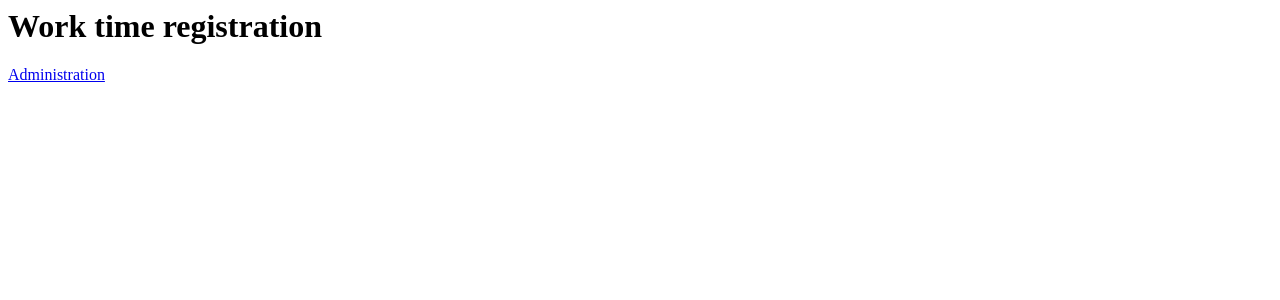
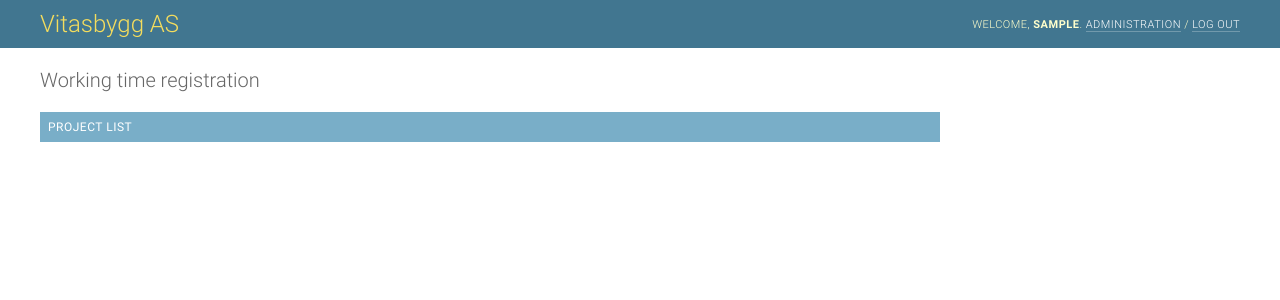
Before and after one commit to andgec/day_on, a Django app: page / in a window 1280 px wide. Shown: the top 300 px of the page. Run offline with Django 3.2, Linux system fonts and the light colour scheme; the visitor is signed in with stand-in values (Sample User, id 1); data that the repository does not hold is empty; some libraries are stand-ins or nearby versions.

Commit message:
Styling and bugfixes

```diff
--- a/co_manager/urls.py
+++ b/co_manager/urls.py
@@ -26,7 +26,7 @@ from receivables.wiews import WorkTimeJournalView
 setup_admin_site(admin.site)
 
 urlpatterns = i18n_patterns(
-    url(r'^$', views.index),
+    url(r'^$', views.index, name='index'),
     url(r'^accounts/', include('django.contrib.auth.urls')),
     url(r'^select2/', include('django_select2.urls')),
     url(r'^admin/', admin.site.urls, name='admin'),
--- a/conf/settings.py
+++ b/conf/settings.py
@@ -34,7 +34,7 @@ LOCAL_ENV = RUNTIME_ENV not in ('PROD', 'PRODUCTION', 'PROD-DEBUG', 'STAGING', '
 # DEBUG = True
 DEBUG = str(os.environ.get('DEBUG', RUNTIME_ENV not in ('PROD', 'PRODUCTION'))).lower() in ('true', '1')
 
-ALLOWED_HOSTS = ['127.0.0.1', os.environ.get('WEB_HOST', 'localhost')]
+ALLOWED_HOSTS = ['127.0.0.1', '10.0.0.111', os.environ.get('WEB_HOST', 'localhost')]
 
 INTERNAL_IPS=['127.0.0.1']
 
--- a/receivables/forms.py
+++ b/receivables/forms.py
@@ -72,4 +72,8 @@ class WorkTimeJournalForm(forms.ModelForm):
             'employee': forms.Select(attrs={'disabled': True}),
             'work_time_from': SelectTimeWidget(minute_step = 5, seconds_visible = False),
             'work_time_to': SelectTimeWidget(minute_step = 5, seconds_visible = False),
+            'distance': forms.NumberInput(attrs={'class': 'timereg_num_field'}),
+            'toll_ring': forms.NumberInput(attrs={'class': 'timereg_num_field'}),
+            'ferry': forms.NumberInput(attrs={'class': 'timereg_num_field'}),
+            'diet': forms.NumberInput(attrs={'class': 'timereg_num_field'}),
         }
--- a/receivables/wiews.py
+++ b/receivables/wiews.py
@@ -3,6 +3,7 @@ from django.shortcuts import render, redirect
 from django.urls import reverse
 #from django.http import HttpResponse
 from django.views import View
+from django.contrib.auth.mixins import LoginRequiredMixin
 #from django.views.generic import ListView
 from .models import Project, SalesOrderHeader, WorkTimeJournal
 from .forms import WorkTimeJournalForm
@@ -23,8 +24,9 @@ class WorkTimeJournalListView(ListView):
     pass
 '''
 
-class WorkTimeJournalView(View):
+class WorkTimeJournalView(LoginRequiredMixin, View):
     # Time registration for a selected object (project)
+    login_url='/accounts/login/'
 
     form_class = WorkTimeJournalForm
 
--- a/static/css/style.css
+++ b/static/css/style.css
@@ -151,3 +151,6 @@ tr:edit-line {background-color: #e2f2e2;}
 	position:relative;
 	top:1px;
 }
+.timereg_num_field {
+	width:70px;
+}
--- a/templates/base.html
+++ b/templates/base.html
@@ -4,16 +4,31 @@
 		<title>Time registration</title>
 		<link rel="stylesheet" href="https://use.fontawesome.com/releases/v5.5.0/css/all.css" integrity="sha384-B4dIYHKNBt8Bc12p+WXckhzcICo0wtJAoU8YZTY5qE0Id1GSseTk6S+L3BlXeVIU" crossorigin="anonymous">
 		<link rel="stylesheet" href="{% static 'css/style.css' %}">
+		<link rel="stylesheet" href="{% static 'admin/css/base.css' %}">
+		<link rel="stylesheet" href="{% static 'admin/css/responsive.css' %}">
 	</head>
-	<div class="page-header">
-		<h1>{{ _('Work time registration') }}</h1>
-		{% if user.is_staff or user.is_superuser %}
-			<a href="{% url 'admin:index' %}" class='top-menu'>{{ _('Administration') }} <span class="adminicon adminicon-plus"></a>
-		{% endif %}
-
-	</div>
-	<div class="content container">
-		{% block content %}
+	<div id = "container">
+		<div id = "header">
+			<div id = "branding">
+				<h1 id="site-name">{{ _('Vitasbygg AS') }}</h1>
+			</div>
+			<div id="user-tools">
+			{{ _('Welcome')}}, <strong>{{user.first_name}}</strong>.
+			{% if user.is_staff or user.is_superuser %}
+				<a href="{% url 'admin:index' %}" class='top-menu'>{{ _('Administration') }}</a>
+				 /
+			{% endif %}
+			<a href="{% url 'logout' %}">{{ _('Log out')}}</a>
+			</div>
+		</div>
+		{% block breadcrumbs %}
 		{% endblock %}
+		<div id="content" class=colMS>
+			<h1>{{ _('Working time registration') }}</h1>
+			<div id="content_main">
+				{% block content %}
+				{% endblock %}
+			</div>
+		</div>
 	</div>
 </html>
--- a/templates/salary/registration_journal.html
+++ b/templates/salary/registration_journal.html
@@ -1,4 +1,10 @@
 {% extends 'base.html' %}
+
+{% block breadcrumbs %}
+		<div class="breadcrumbs">
+			<a href={% url 'index' %}>Project list</a> › {{project.name}}
+		</div>
+{% endblock %}
 
 {% block content %}
 		<div class="project">
--- a/templates/salary/registration_list.html
+++ b/templates/salary/registration_list.html
@@ -1,12 +1,19 @@
 {% extends 'base.html' %}
 
 {% block content %}
-	{% for project in projects %}
-		<div class="project">
-			<a class="btn" href={% url 'tjournal' project_id=project.id %}>Kortelė</a>
-			{{ project.name }}
-			<p>{{project.description}}</p>
-
-		</div>
-	{% endfor %}
+	<div class="project-list module">
+		<table>
+			<caption>{{ _('Project list') }}</caption>
+			<tbody>
+			{% for project in projects %}
+				<tr class="model">
+					<th scope="row">
+						<a href={% url 'tjournal' project_id=project.id %}>{{ project.customer }} - {{ project.name }}</a>
+						<!-- {{project.description}}  -->
+					</th>
+				</tr>
+			{% endfor %}
+			</tbody>
+		</table>
+	</div>
 {% endblock %}
```
Also changed, not shown: receivables/admin.py (+7 -0 lines).
